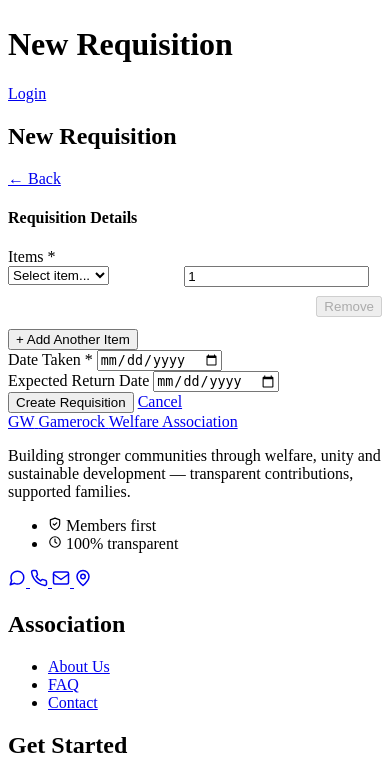
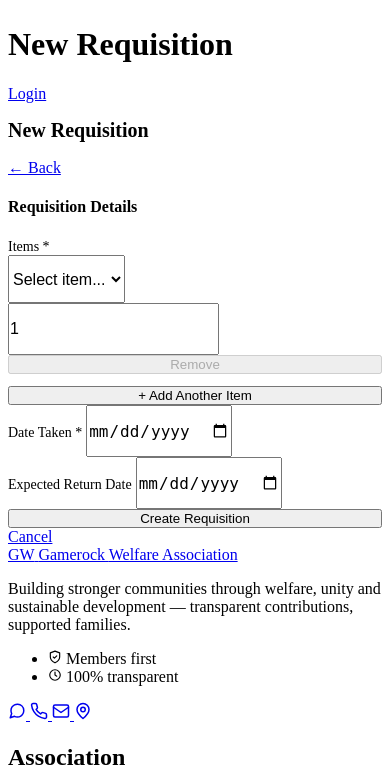
Before and after one commit to Timokama/gamerock, a Python web app: template app/templates/requisition/create.html in a window 390 px wide; the page is wider, and only the part inside the window is pictured. Shown: the part 1140-1920 px from the top of that part. Run offline with Jinja, Linux system fonts and the light colour scheme; the template is opened without the code that fills it, so the values that code supplies are empty.

Commit message:
Update login and requisitions

```diff
--- a/app/templates/requisition/create.html
+++ b/app/templates/requisition/create.html
@@ -7,22 +7,29 @@
 <style>
     .item-row {
         display: flex;
+        flex-wrap: wrap;
         gap: 0.75rem;
         align-items: flex-start;
         margin-bottom: 0.75rem;
     }
     .item-row .mg-form-group {
-        flex: 1;
+        flex: 1 1 calc(50% - 0.375rem);
+        min-width: 180px;
         margin-bottom: 0;
     }
+    .item-row .mg-form-group:first-child {
+        flex: 1 1 calc(100% - 0.375rem);
+    }
     .item-row .quantity-group {
-        max-width: 120px;
+        max-width: 100px;
+        min-width: 80px;
     }
     .remove-item-btn {
         margin-top: 1.85rem;
+        flex-shrink: 0;
     }
     .other-item-group {
-        flex: 1;
+        flex: 1 1 100%;
     }
     .other-item-group input {
         border-top: none;
@@ -32,6 +39,7 @@
         border-radius: 0;
         padding-left: 0;
         background: transparent;
+        width: 100%;
     }
     .other-item-group input:focus {
         outline: none;
@@ -42,6 +50,88 @@
         color: #dc2626;
         font-size: 0.875rem;
         margin-top: 0.5rem;
+    }
+
+    /* Mobile responsive styles */
+    @media (max-width: 576px) {
+        .mg-form-container {
+            padding: var(--space-3);
+        }
+        .mg-page-header {
+            flex-direction: column;
+            align-items: flex-start;
+            gap: var(--space-3);
+        }
+        .mg-page-header h2 {
+            font-size: 1.25rem;
+        }
+        .mg-card {
+            border-radius: var(--radius-lg);
+        }
+        .card-body {
+            padding: var(--space-4);
+        }
+        .mg-form-group {
+            margin-bottom: var(--space-4);
+        }
+        .mg-form-group label {
+            font-size: 0.875rem;
+            margin-bottom: var(--space-1);
+        }
+        .mg-form-group input,
+        .mg-form-group select {
+            font-size: 1rem; /* Prevents zoom on iOS */
+            padding: var(--space-3) var(--space-3);
+            min-height: 48px; /* Touch-friendly */
+        }
+        .item-row {
+            flex-direction: column;
+            gap: var(--space-3);
+        }
+        .item-row .mg-form-group {
+            flex: 1 1 100%;
+            min-width: 0;
+        }
+        .item-row .mg-form-group:first-child {
+            flex: 1 1 100%;
+        }
+        .item-row .quantity-group {
+            max-width: 100%;
+            min-width: 0;
+        }
+        .remove-item-btn {
+            margin-top: 0;
+            width: 100%;
+            padding: var(--space-2) var(--space-3);
+        }
+        .row {
+            flex-direction: column;
+            gap: var(--space-3);
+        }
+        .col-6 {
+            width: 100%;
+        }
+        .mg-form-actions {
+            flex-direction: column-reverse;
+            gap: var(--space-2);
+        }
+        .mg-form-actions .btn {
+            width: 100%;
+            padding: var(--space-3) var(--space-4);
+        }
+        .mg-btn-secondary {
+            width: 100%;
+            padding: var(--space-3);
+        }
+    }
+
+    @media (min-width: 577px) and (max-width: 768px) {
+        .item-row .mg-form-group:first-child {
+            flex: 1 1 calc(100% - 0.375rem);
+        }
+        .item-row .quantity-group {
+            max-width: 100px;
+        }
     }
 </style>
 {% endblock %}
```
Also changed, not shown: app/auth.py (+13 -5 lines).
